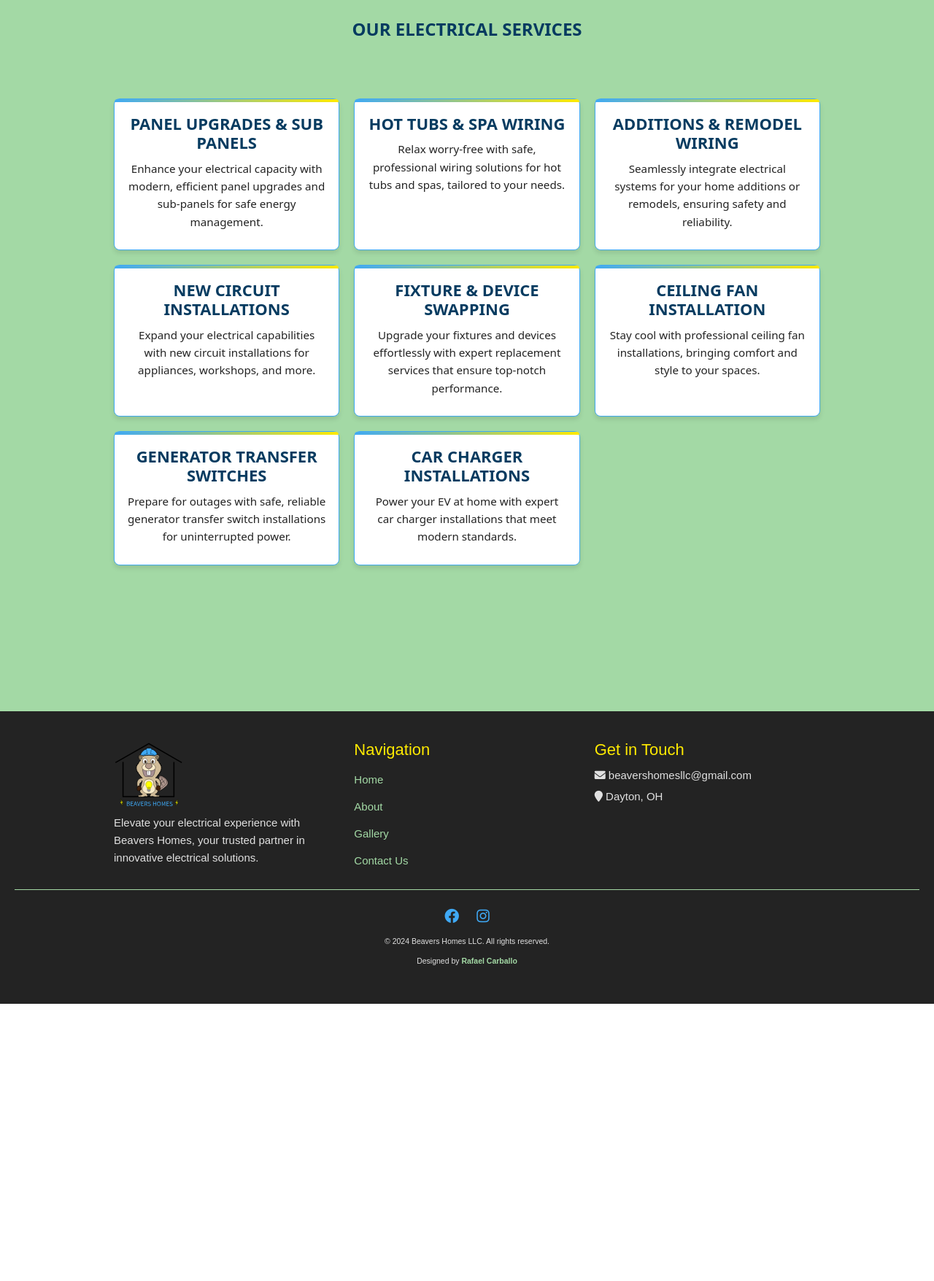
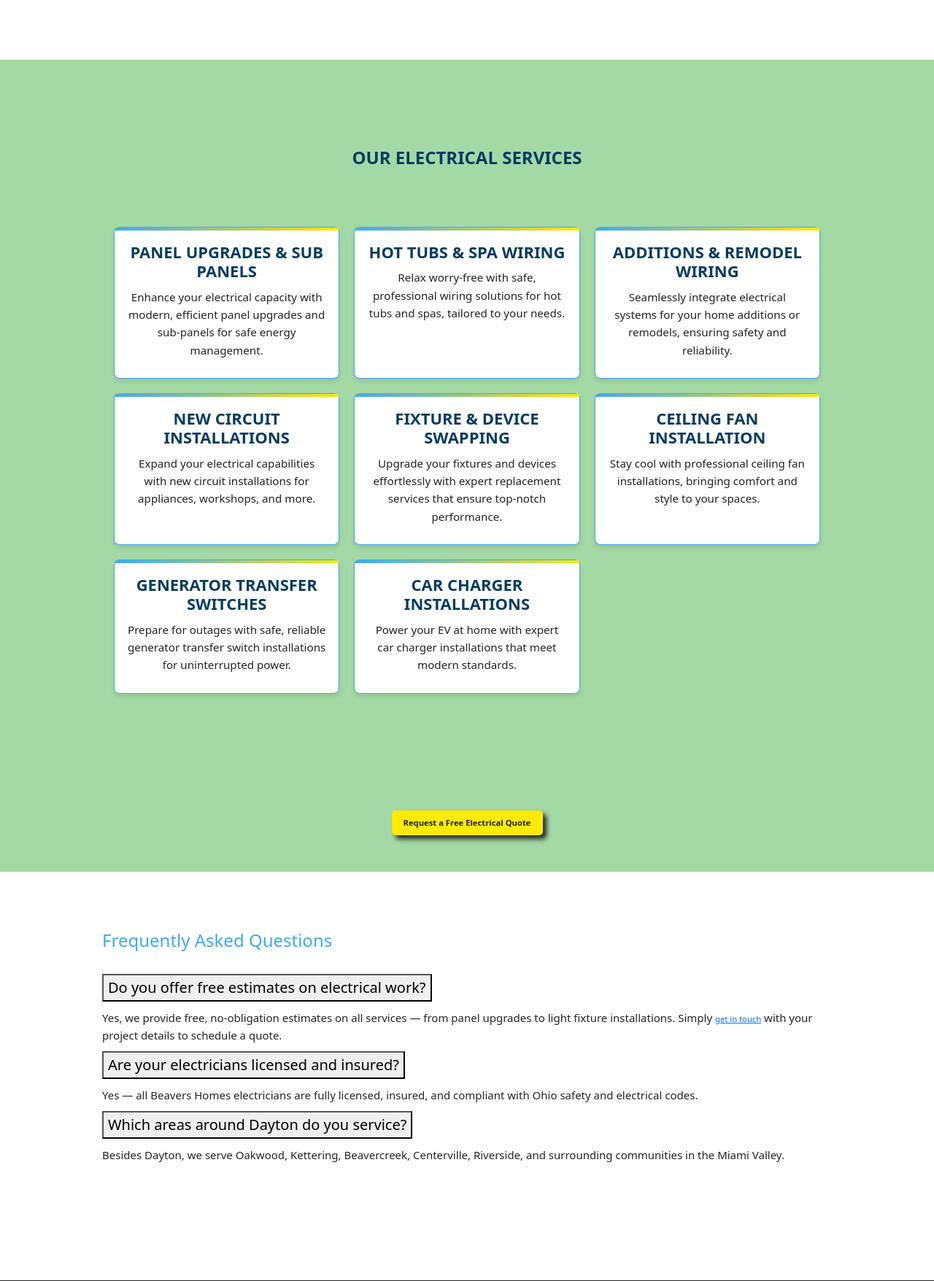
Before and after one commit to carballo91/Beavers-Homes, a Django app: page / in a window 1280 px wide. Shown: the part 1520-3276 px from the top of the page at 73% size. Before the commit the page ends 2896 px from the top, so only its background shows below. Run offline with Django 5.2, Linux system fonts and the light colour scheme.

Commit message:
Update index.html

```diff
--- a/beavers_homes/templates/beavers_homes/index.html
+++ b/beavers_homes/templates/beavers_homes/index.html
@@ -19,6 +19,28 @@
   </div>
 
   </div>
+  <div class="container">
+    <div class="service-intro-box">
+      <p>
+        At <strong>Beavers Homes LLC</strong>, we provide reliable electrical solutions to homes and businesses across <strong>Dayton, OH</strong>. From repairs to upgrades, our licensed electricians deliver safe, dependable service at fair prices. <a href="{% url 'contact' %}">Contact our Dayton team</a> today.
+      </p>
+
+      <div class="intro-full-text" style="display:none;">
+        <p>
+          Our experienced team handles everything from panel upgrades and lighting installs to emergency troubleshooting and EV charger wiring. As a locally owned company, we take pride in top-quality craftsmanship, punctual service, and open communication.
+        </p>
+        <p>
+          We proudly serve Dayton, Oakwood, Kettering, Beavercreek, Centerville, Riverside, and surrounding Miami Valley areas. Whether you need a small fix or a full electrical project, Beavers Homes LLC is your trusted Dayton electrician.
+        </p>
+      </div>
+      <button class="toggle-intro">Show More</button>
+    </div>
+  </div>
+
+
+
+
+
 
   <section>
     <div class="container">
@@ -176,5 +198,54 @@
           </div>
         </div>
     </div>
+    <p class="text-center mt-4">
+      <a href="{% url 'contact' %}" class="primary-btn">Request a Free Electrical Quote</a>
+    </p>
 </section>
+<section id="faq">
+  <div class="container">
+    <h2 class="faq-title">Frequently Asked Questions</h2>
+
+    <div class="faq-item">
+      <button class="faq-question">Do you offer free estimates on electrical work?</button>
+      <div class="faq-answer">
+        <p>Yes, we provide free, no-obligation estimates on all services — from panel upgrades to light fixture installations. Simply <a href="{% url 'contact' %}">get in touch</a> with your project details to schedule a quote.</p>
+      </div>
+    </div>
+
+    <div class="faq-item">
+      <button class="faq-question">Are your electricians licensed and insured?</button>
+      <div class="faq-answer">
+        <p>Yes — all Beavers Homes electricians are fully licensed, insured, and compliant with Ohio safety and electrical codes.</p>
+      </div>
+    </div>
+
+    <div class="faq-item">
+      <button class="faq-question">Which areas around Dayton do you service?</button>
+      <div class="faq-answer">
+        <p>Besides Dayton, we serve Oakwood, Kettering, Beavercreek, Centerville, Riverside, and surrounding communities in the Miami Valley.</p>
+      </div>
+    </div>
+  </div>
+</section>
+
+<script>
+  document.querySelectorAll('.faq-question').forEach(q => {
+    q.addEventListener('click', () => {
+      const item = q.parentElement;
+      const answer = q.nextElementSibling;
+      item.classList.toggle('active');
+      answer.style.display = item.classList.contains('active') ? 'block' : 'none';
+    });
+  });
+
+  document.querySelector('.toggle-intro').addEventListener('click', function() {
+    const fullText = document.querySelector('.intro-full-text');
+    const isHidden = fullText.style.display === 'none';
+    fullText.style.display = isHidden ? 'block' : 'none';
+    this.textContent = isHidden ? 'Show Less' : 'Show More';
+  });
+</script>
+
+
 {% endblock %}
```
